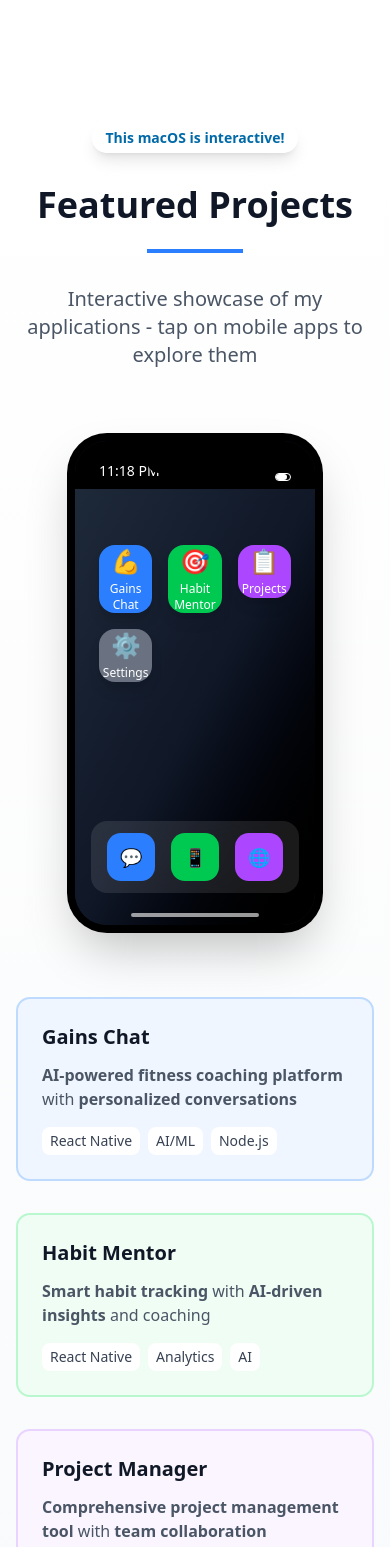
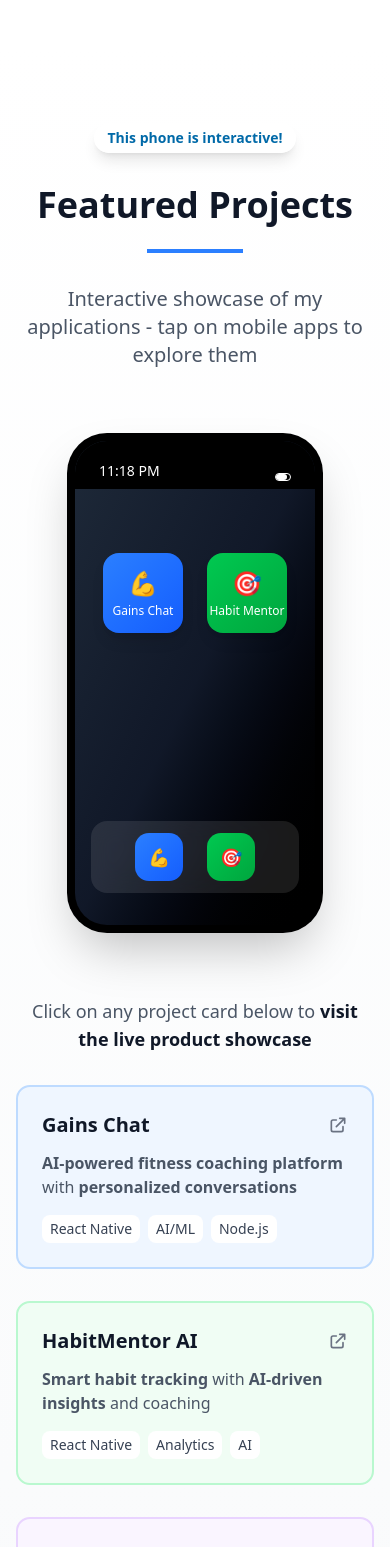
Before and after one commit to blackmaskexe/pratham-snehi-portfolio, a Next.js app: page / in a window 390 px wide. Shown: the part 3720-5267 px from the top of the page. Built offline with nearby package versions, Linux system fonts and the light colour scheme.

Commit message:
modiffcations to project section, minor bug fixes

```diff
--- a/components/projects/MobilePhoneSimulation.tsx
+++ b/components/projects/MobilePhoneSimulation.tsx
@@ -2,17 +2,17 @@
 
 import React, { useState, useEffect } from "react";
 import { motion, useAnimation } from "framer-motion";
+import { GainsChatApp } from "./react-macos-desktop/lib/components/apps/gains-chat/gains-chat-app";
+import { HabitMentorAIApp } from "./react-macos-desktop/lib/components/apps/habitmentor-ai/habitmentor-ai-app";
 
 interface MobilePhoneSimulationProps {
   className?: string;
 }
 
-// Mock apps for the phone simulation
+// Apps for the phone simulation - only my two apps
 const phoneApps = [
-  { id: "gains-chat", name: "Gains Chat", color: "bg-blue-500", icon: "💪" },
-  { id: "habitmentor-ai", name: "Habit Mentor", color: "bg-green-500", icon: "🎯" },
-  { id: "project-manager", name: "Projects", color: "bg-purple-500", icon: "📋" },
-  { id: "settings", name: "Settings", color: "bg-gray-500", icon: "⚙️" },
+  { id: "gains-chat", name: "Gains Chat", color: "bg-gradient-to-br from-blue-500 to-blue-600", icon: "💪" },
+  { id: "habitmentor-ai", name: "Habit Mentor", color: "bg-gradient-to-br from-green-500 to-green-600", icon: "🎯" },
 ];
 
 export default function MobilePhoneSimulation({ className }: MobilePhoneSimulationProps) {
@@ -44,57 +44,30 @@ export default function MobilePhoneSimulation({ className }: MobilePhoneSimulati
 
   const openAppHandler = (appId: string) => {
     setOpenApp(appId);
-    // Close app after 3 seconds for demo purposes
-    setTimeout(() => setOpenApp(null), 3000);
+    // Close app after varying time based on app type
+    const autoCloseTime = (appId === "gains-chat" || appId === "habitmentor-ai") ? 8000 : 3000;
+    setTimeout(() => setOpenApp(null), autoCloseTime);
   };
 
   const renderAppContent = (appId: string) => {
+    // Mobile phone constraints: optimized for better fit without notch
+    const mobileWidth = 256; // Account for phone frame padding
+    const mobileHeight = 484; // Full height without notch interference
+
     switch (appId) {
       case "gains-chat":
         return (
-          <div className="h-full bg-gradient-to-b from-blue-400 to-blue-600 text-white p-4">
-            <div className="text-center mt-8">
-              <h2 className="text-2xl font-bold mb-4">Gains Chat</h2>
-              <p className="text-sm opacity-90">AI-powered fitness conversations</p>
-              <div className="mt-8 space-y-3">
-                <div className="bg-white/20 rounded-lg p-3 text-left">
-                  <p className="text-sm">How many calories should I eat today?</p>
-                </div>
-                <div className="bg-white/30 rounded-lg p-3 text-left">
-                  <p className="text-sm">Based on your goals, aim for 2,200 calories with 40% carbs, 30% protein, 30% fat.</p>
-                </div>
-              </div>
-            </div>
-          </div>
+          <GainsChatApp
+            containerWidth={mobileWidth}
+            containerHeight={mobileHeight}
+          />
         );
       case "habitmentor-ai":
         return (
-          <div className="h-full bg-gradient-to-b from-green-400 to-green-600 text-white p-4">
-            <div className="text-center mt-8">
-              <h2 className="text-2xl font-bold mb-4">Habit Mentor</h2>
-              <p className="text-sm opacity-90">AI habit tracking & coaching</p>
-              <div className="mt-8 space-y-4">
-                <div className="bg-white/20 rounded-lg p-3">
-                  <div className="flex justify-between items-center">
-                    <span className="text-sm">Daily Reading</span>
-                    <span className="text-lg">📚</span>
-                  </div>
-                  <div className="mt-2 bg-white/20 rounded-full h-2">
-                    <div className="bg-white rounded-full h-full w-3/4"></div>
-                  </div>
-                </div>
-                <div className="bg-white/20 rounded-lg p-3">
-                  <div className="flex justify-between items-center">
-                    <span className="text-sm">Meditation</span>
-                    <span className="text-lg">🧘</span>
-                  </div>
-                  <div className="mt-2 bg-white/20 rounded-full h-2">
-                    <div className="bg-white rounded-full h-full w-1/2"></div>
-                  </div>
-                </div>
-              </div>
-            </div>
-          </div>
+          <HabitMentorAIApp
+            containerWidth={mobileWidth}
+            containerHeight={mobileHeight}
+          />
         );
       default:
         return (
@@ -115,10 +88,8 @@ export default function MobilePhoneSimulation({ className }: MobilePhoneSimulati
         <div className="w-64 h-[500px] bg-black rounded-[2.5rem] p-2 shadow-2xl">
           <div className="w-full h-full bg-gray-900 rounded-[2rem] overflow-hidden relative">
 
-            {/* Notch */}
-            <div className="absolute top-2 left-1/2 transform -translate-x-1/2 w-24 h-6 bg-black rounded-full z-50"></div>
-
-            {/* Status Bar */}
+            {/* Status Bar - only show for home screen and non-real apps */}
+            {(!openApp || (openApp !== "gains-chat" && openApp !== "habitmentor-ai")) && (
               <div className="absolute top-0 left-0 right-0 h-12 bg-black flex items-end justify-between px-6 pb-2 text-white text-sm z-40">
                 <span className="font-medium">{formatTime(currentTime)}</span>
                 <div className="flex items-center space-x-1">
@@ -127,20 +98,31 @@ export default function MobilePhoneSimulation({ className }: MobilePhoneSimulati
                   </div>
                 </div>
               </div>
+            )}
 
             {/* Screen Content */}
-            <div className="h-full pt-12">
+            <div className="h-full">
               {openApp ? (
-                // App View
+                // App View - Full screen for real apps, with status bar overlay for others
                 <motion.div
                   initial={{ scale: 0.8, opacity: 0 }}
                   animate={{ scale: 1, opacity: 1 }}
-                  className="h-full"
+                  className="h-full relative"
                 >
+                  {(openApp === "gains-chat" || openApp === "habitmentor-ai") ? (
+                    // Real apps get full screen with their own status bars
+                    <div className="h-full">
                       {renderAppContent(openApp)}
+                    </div>
+                  ) : (
+                    // Other apps get the old layout with phone status bar
+                    <div className="h-full pt-12">
+                      {renderAppContent(openApp)}
+                    </div>
+                  )}
 
-                  {/* Home Indicator */}
-                  <div className="absolute bottom-2 left-1/2 transform -translate-x-1/2">
+                  {/* Home Indicator - always visible */}
+                  <div className="absolute bottom-2 left-1/2 transform -translate-x-1/2 z-50">
                     <button
                       onClick={() => setOpenApp(null)}
                       className="w-32 h-1 bg-white rounded-full opacity-60 hover:opacity-100 transition-opacity"
@@ -149,8 +131,9 @@ export default function MobilePhoneSimulation({ className }: MobilePhoneSimulati
                 </motion.div>
               ) : (
                 // Home Screen
-                <div className="h-full bg-gradient-to-br from-gray-800 via-gray-900 to-black p-6">
-                  <div className="grid grid-cols-3 gap-4 mt-8">
+                <div className="h-full bg-gradient-to-br from-gray-800 via-gray-900 to-black p-6 pt-12">
+                  <div className="flex justify-center items-start mt-16">
+                    <div className="grid grid-cols-2 gap-6">
                     {phoneApps.map((app, index) => (
                       <motion.button
                         key={app.id}
@@ -160,33 +143,29 @@ export default function MobilePhoneSimulation({ className }: MobilePhoneSimulati
                         whileHover={{ scale: 1.05 }}
                         whileTap={{ scale: 0.95 }}
                         onClick={() => openAppHandler(app.id)}
-                        className={`aspect-square ${app.color} rounded-2xl flex flex-col items-center justify-center text-white shadow-lg`}
+                        className={`w-20 h-20 ${app.color} rounded-2xl flex flex-col items-center justify-center text-white shadow-lg`}
                       >
                         <span className="text-2xl mb-1">{app.icon}</span>
-                        <span className="text-xs font-medium">{app.name}</span>
+                        <span className="text-xs font-medium text-center leading-tight">{app.name}</span>
                       </motion.button>
                     ))}
+                    </div>
                   </div>
 
                   {/* Dock */}
                   <div className="absolute bottom-8 left-4 right-4">
                     <div className="bg-white/10 backdrop-blur-md rounded-2xl p-3">
-                      <div className="flex justify-center space-x-4">
-                        <div className="w-12 h-12 bg-blue-500 rounded-xl flex items-center justify-center">
-                          <span className="text-white text-lg">💬</span>
+                      <div className="flex justify-center space-x-6">
+                        <div className="w-12 h-12 bg-gradient-to-br from-blue-500 to-blue-600 rounded-xl flex items-center justify-center">
+                          <span className="text-white text-lg">💪</span>
                         </div>
-                        <div className="w-12 h-12 bg-green-500 rounded-xl flex items-center justify-center">
-                          <span className="text-white text-lg">📱</span>
-                        </div>
-                        <div className="w-12 h-12 bg-purple-500 rounded-xl flex items-center justify-center">
-                          <span className="text-white text-lg">🌐</span>
+                        <div className="w-12 h-12 bg-gradient-to-br from-green-500 to-green-600 rounded-xl flex items-center justify-center">
+                          <span className="text-white text-lg">🎯</span>
                         </div>
                       </div>
                     </div>
                   </div>
 
-                  {/* Home Indicator */}
-                  <div className="absolute bottom-2 left-1/2 transform -translate-x-1/2 w-32 h-1 bg-white rounded-full opacity-60"></div>
                 </div>
               )}
             </div>
--- a/components/projects/ProjectSectionPointer.tsx
+++ b/components/projects/ProjectSectionPointer.tsx
@@ -1,6 +1,6 @@
 "use client";
 
-import { useEffect } from "react";
+import { useEffect, useState } from "react";
 import { motion, useAnimation } from "framer-motion";
 
 type Props = {
@@ -13,8 +13,19 @@ export default function ProjectSectionPointer({
   style,
 }: Props) {
   const delaySec = (startDelay || 0) / 1000;
+  const [isMobile, setIsMobile] = useState(false);
 
   const bubbleControls = useAnimation();
+
+  useEffect(() => {
+    const checkMobile = () => {
+      setIsMobile(window.innerWidth < 768); // md breakpoint
+    };
+
+    checkMobile();
+    window.addEventListener("resize", checkMobile);
+    return () => window.removeEventListener("resize", checkMobile);
+  }, []);
 
   useEffect(() => {
     let mounted = true;
@@ -61,7 +72,9 @@ export default function ProjectSectionPointer({
         animate={bubbleControls}
         className="bg-white/90 dark:bg-neutral-900/80 text-sky-700 dark:text-sky-300 px-3 py-1 rounded-full shadow-lg border border-white/60 dark:border-black/40 text-sm font-semibold"
       >
-        <span>This macOS is interactive!</span>
+        <span>
+          {isMobile ? "This phone is interactive!" : "This display is interactive!"}
+        </span>
       </motion.div>
     </motion.div>
   );
--- a/components/projects/ProjectsSection.tsx
+++ b/components/projects/ProjectsSection.tsx
@@ -71,25 +71,35 @@ const ProjectsSection = forwardRef<
           </div>
 
           {/* Project Info Cards */}
-          <div className="mt-16 grid md:grid-cols-3 gap-8">
+          <div className="mt-16">
+            <div className="text-center mb-8">
+              <p className="text-lg text-gray-600 dark:text-gray-300">
+                Click on any project card below to <strong className="text-gray-900 dark:text-white">visit the live product showcase</strong>
+              </p>
+            </div>
+
+            <div className="grid md:grid-cols-3 gap-8">
               {[
                 {
                   name: "Gains Chat",
                   description: "<strong>AI-powered fitness coaching platform</strong> with <strong>personalized conversations</strong>",
                   tech: ["React Native", "AI/ML", "Node.js"],
                   color: "bg-blue-50 dark:bg-blue-900/20 border-blue-200 dark:border-blue-800",
+                  url: "https://gainschat.prathamsnehi.com",
                 },
                 {
-                name: "Habit Mentor",
+                  name: "HabitMentor AI",
                   description: "<strong>Smart habit tracking</strong> with <strong>AI-driven insights</strong> and coaching",
                   tech: ["React Native", "Analytics", "AI"],
                   color: "bg-green-50 dark:bg-green-900/20 border-green-200 dark:border-green-800",
+                  url: "https://habitmentor.app",
                 },
                 {
-                name: "Project Manager",
+                  name: "Task/Project Manager",
                   description: "<strong>Comprehensive project management tool</strong> with <strong>team collaboration</strong>",
                   tech: ["React", "TypeScript", "Cloud"],
                   color: "bg-purple-50 dark:bg-purple-900/20 border-purple-200 dark:border-purple-800",
+                  url: "https://projectmanager.prathamsnehi.com",
                 },
               ].map((project, index) => (
                 <motion.div
@@ -97,11 +107,22 @@ const ProjectsSection = forwardRef<
                   initial={{ opacity: 0, y: 20 }}
                   animate={{ opacity: 1, y: 0 }}
                   transition={{ delay: index * 0.1 }}
-                className={`${project.color} border-2 p-6 rounded-xl`}
+                  onClick={() => window.open(project.url, '_blank')}
+                  className={`${project.color} border-2 p-6 rounded-xl cursor-pointer transition-all duration-300 hover:shadow-lg hover:scale-105 hover:border-opacity-80`}
                 >
-                <h3 className="text-xl font-bold text-gray-900 dark:text-white mb-3">
+                  <div className="flex items-center justify-between mb-3">
+                    <h3 className="text-xl font-bold text-gray-900 dark:text-white">
                       {project.name}
                     </h3>
+                    <svg
+                      className="w-5 h-5 text-gray-500 dark:text-gray-400"
+                      fill="none"
+                      stroke="currentColor"
+                      viewBox="0 0 24 24"
+                    >
+                      <path strokeLinecap="round" strokeLinejoin="round" strokeWidth={2} d="M10 6H6a2 2 0 00-2 2v10a2 2 0 002 2h10a2 2 0 002-2v-4M14 4h6m0 0v6m0-6L10 14" />
+                    </svg>
+                  </div>
                   <p
                     className="text-gray-600 dark:text-gray-300 mb-4"
                     dangerouslySetInnerHTML={{ __html: project.description }}
@@ -119,6 +140,7 @@ const ProjectsSection = forwardRef<
                 </motion.div>
               ))}
             </div>
+          </div>
         </motion.div>
       </div>
     </section>
--- a/components/projects/react-macos-desktop/lib/components/apps/gains-chat/gains-chat-app.tsx
+++ b/components/projects/react-macos-desktop/lib/components/apps/gains-chat/gains-chat-app.tsx
@@ -186,8 +186,6 @@ export function GainsChatApp({
             <span className="text-xs">Graphs</span>
           </button>
         </nav>
-        {/* Home Indicator */}
-        <div className="absolute bottom-2.5 left-1/2 -translate-x-1/2 w-32 h-1 bg-black rounded-full" />
       </footer>
     </div>
   );
--- a/components/projects/react-macos-desktop/lib/components/apps/habitmentor-ai/habitmentor-ai-app.tsx
+++ b/components/projects/react-macos-desktop/lib/components/apps/habitmentor-ai/habitmentor-ai-app.tsx
@@ -64,11 +64,6 @@ export function HabitMentorAIApp({
           <span className="text-xs mt-1 font-medium">AI Chat</span>
         </button>
       </div>
-
-      {/* Home Indicator: only show on Home tab */}
-      {activeTab === "home" && (
-        <div className="absolute bottom-2 left-1/2 transform -translate-x-1/2 w-32 h-1 bg-white/50 rounded-full z-10" />
-      )}
     </div>
   );
 }
--- a/components/projects/react-macos-desktop/lib/components/ios-simulator/ios-simulator-window.tsx
+++ b/components/projects/react-macos-desktop/lib/components/ios-simulator/ios-simulator-window.tsx
@@ -82,9 +82,10 @@ export function IOSSimulatorWindow({
   return (
     <div
       ref={containerRef}
-      className="w-full h-full flex flex-col rounded-[2.5rem] overflow-hidden shadow-2xl border-8 border-black z-50 pointer-events-auto"
+      className="w-full h-full flex flex-col rounded-[2.5rem] overflow-hidden shadow-2xl border-8 border-black relative pointer-events-auto"
+      style={{ zIndex: 1 }}
     >
-      <div className="flex-1 flex flex-col w-full h-full pointer-events-auto">
+      <div className="flex-1 flex flex-col w-full h-full pointer-events-auto relative">
         {renderAppContent()}
       </div>
     </div>
--- a/components/projects/react-macos-desktop/lib/components/window-manager/window-manager.tsx
+++ b/components/projects/react-macos-desktop/lib/components/window-manager/window-manager.tsx
@@ -163,8 +163,8 @@ export function WindowManager({
           return (
             <div
               key={window.id}
-              className={`absolute shadow-2xl overflow-visible window ${
-                isSimulator ? "bg-transparent" : `${windowBgClass} rounded-lg`
+              className={`absolute shadow-2xl window ${
+                isSimulator ? "bg-transparent overflow-visible" : `${windowBgClass} rounded-lg overflow-hidden`
               }`}
               style={{
                 left: window.position.x,
```
Also changed, not shown: components/projects/react-macos-desktop/lib/hooks/use-simulator-size.ts (+6 -5 lines). Lines whose indentation alone changed are shown as unchanged.
